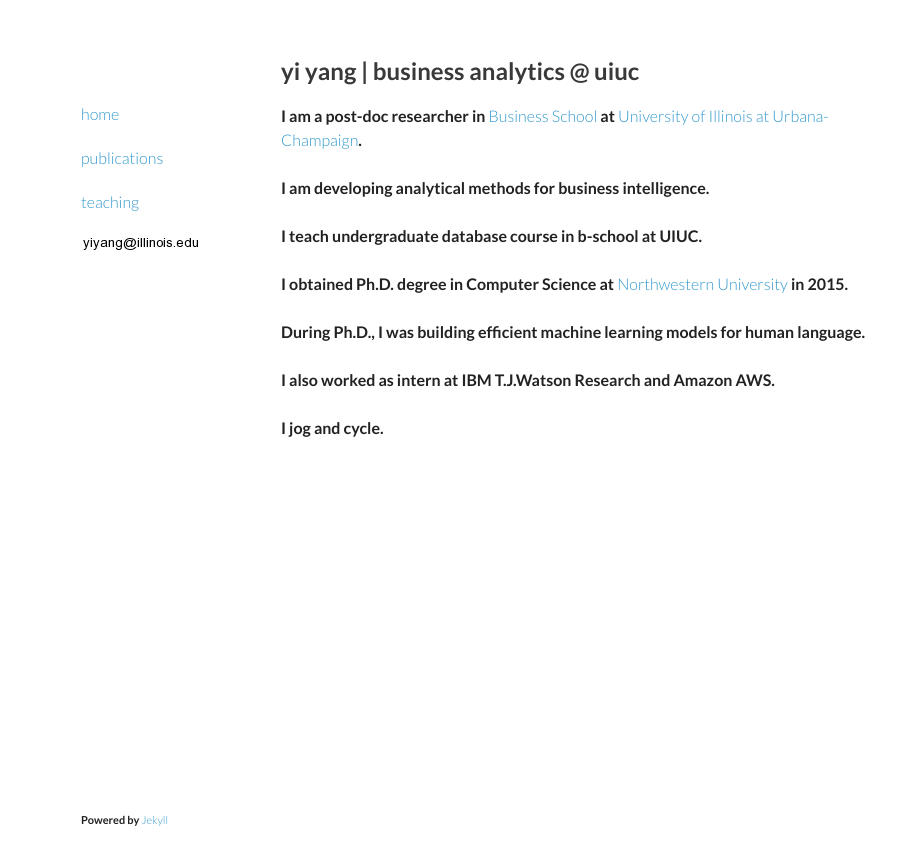
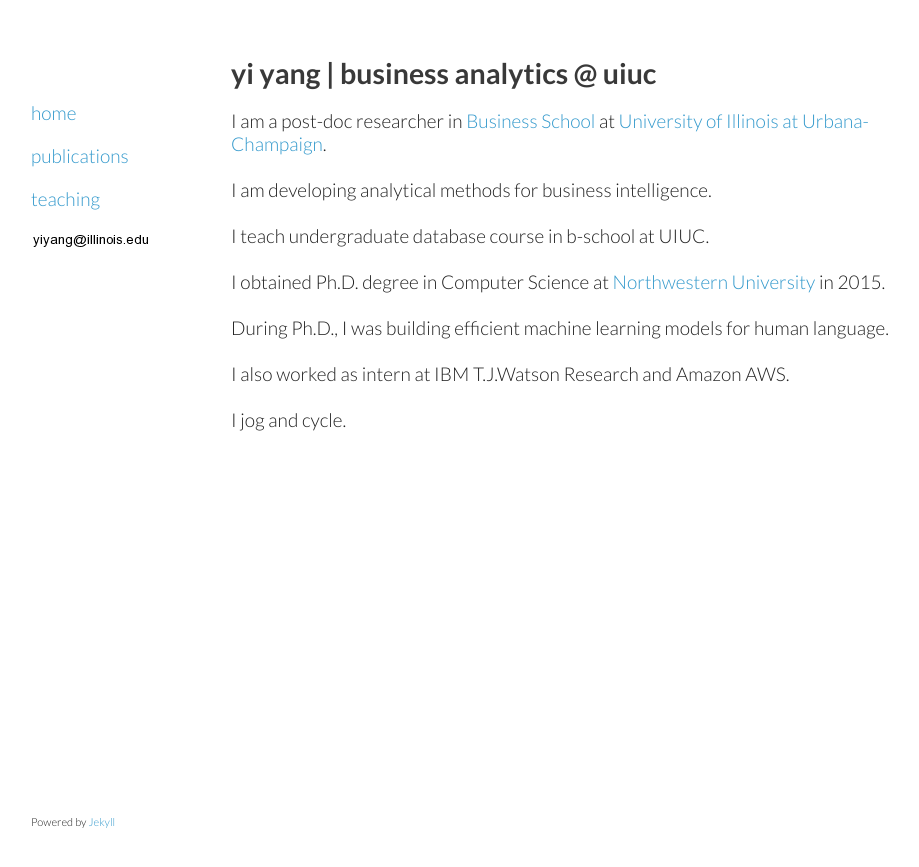
Before and after one commit to yya518/yya518.github.io, a Jekyll site: the page built from index.html, in a window 1280 px wide. Shown: the top 867 px of the page, without its empty margins (159-1078 px from the left). Built offline with Jekyll 4.4.1, drawn with Linux system fonts in a browser that asks for light colours.

```diff
--- a/css/style.css
+++ b/css/style.css
@@ -2,9 +2,8 @@
 
 body {
   padding:50px;
-  font:16px/1.5 Lato, "Helvetica Neue", Helvetica, Arial, sans-serif;
+  font:19px Lato, "Helvetica Neue", Helvetica, Arial, sans-serif;
   color:#222;
-  font-weight:520;
 }
 
 h2{
@@ -31,7 +30,7 @@
 }
 
 section {
-  width:600px;
+  width:700px;
   float:right;
   padding-bottom:50px;
 }
@@ -48,6 +47,6 @@
 }
 
 .content {
-  width:800px;
+  width:900px;
   margin:0 auto;
 }
```
